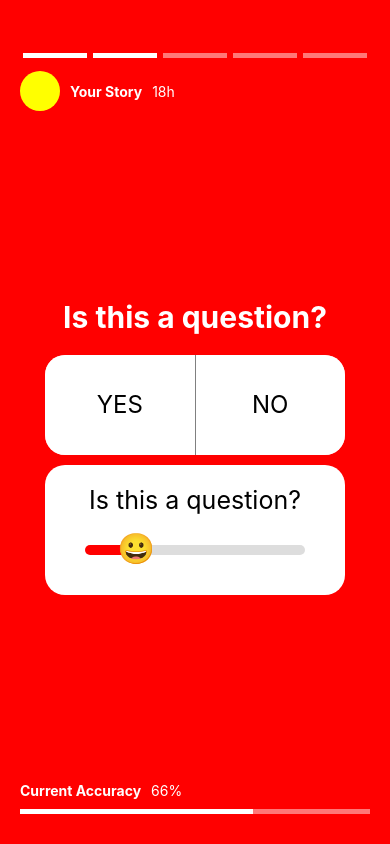
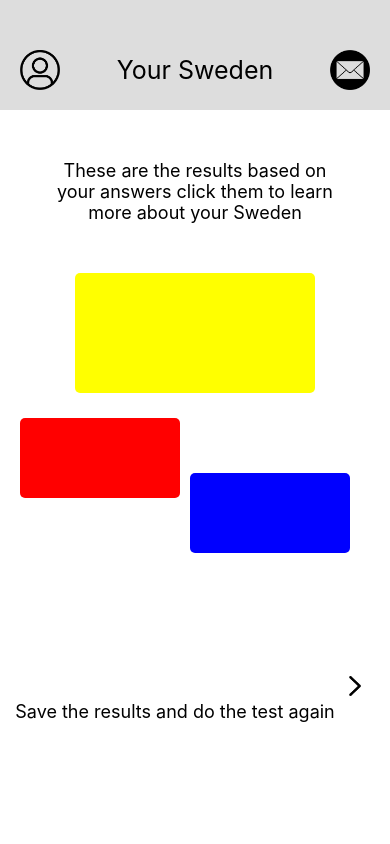
Before and after one commit to miquelpuigmena/findmyse, a React Native app: screen / in a window 390 px wide. Built offline with nearby package versions, Linux system fonts and the light colour scheme.

Commit message:
Ranking screen without components, error in arrow position.

```diff
--- a/App.js
+++ b/App.js
@@ -2,13 +2,13 @@ import React from 'react';
 import { StyleSheet, Text, View, TouchableOpacity } from 'react-native';
 import Story from './src/components/story/Story';
 import Chat from './src/components/chat/Chat';
-import MainHeader from './src/components/mainHeader/MainHeader';
+import Ranking from './src/components/ranking/Ranking';
 
 export default class App extends React.Component {
   render() {
     return (
       <View style={{flex: 1}}>
-        <Story/>
+        <Ranking/>
       </View>
 
     );
--- a/src/components/ranking/Ranking.js
+++ b/src/components/ranking/Ranking.js
@@ -1,18 +1,79 @@
 import React from 'react';
-import { StyleSheet, Text, View, FlatList, KeyboardAvoidingView } from 'react-native';
-import ChatHeader from './ChatHeader';
-import ChatFooter from './ChatFooter';
+import { StyleSheet, Text, View, Image } from 'react-native';
+import MainHeader from '../mainHeader/MainHeader';
 
 
 export default class Ranking extends React.Component {
 
-
-
   render() {
-    return
+    return(
+        <View style={{flex: 1}}>
+            <MainHeader title={'Your Sweden'}/>
+            <View style={styles.container}>
+                <Text style={styles.rankingText}>{'These are the results based on\nyour answers click them to learn\nmore about your Sweden'}</Text>
+                <View style={styles.resultsContainer}>
+                    <View style={styles.firstResult}></View>
+                    <View style={styles.secondResult}></View>
+                    <View style={styles.thirdResult}></View>
+                </View>
+            </View>
+            <View style={styles.navigationContainer}>
+                <Text style={styles.rankingText}>{'Save the results and do the test again'}</Text>
+                <Image style={styles.arrow} source={require('./arrow.png')} />
+            </View>
+        </View>
+    )
   }
 }
 
 const styles = StyleSheet.create({
+    container: {
+    },
+    rankingText: {
+        textAlign: 'center',
+        paddingTop: 50,
+        fontSize: 18,
 
+    },
+    resultsContainer: {
+
+    },
+    firstResult: {
+        height: 120,
+        width: 240,
+        borderRadius: 5,
+        backgroundColor: 'yellow',
+        alignItems: 'center',
+        left: 75,
+        top: 50
+    },
+    secondResult: {
+        height: 80,
+        width: 160,
+        borderRadius: 5,
+        backgroundColor: 'red',
+        left: 20,
+        top: 75
+    },
+    thirdResult: {
+        height: 80,
+        width: 160,
+        borderRadius: 5,
+        backgroundColor: 'blue',
+        left: 190,
+        top: 50
+    },
+    navigationContainer: {
+        paddingTop: 25,
+        flex: 1,
+        flexDirection: 'row',
+        alignItems: 'center',
+        justifyContent: 'center',
+    },
+    arrow: {
+        height: 20,
+        width: 20,
+        resizeMode: 'contain',
+        margin: 10,
+    }
 });
```
Also changed, not shown: src/components/ranking/arrow.png (added).
